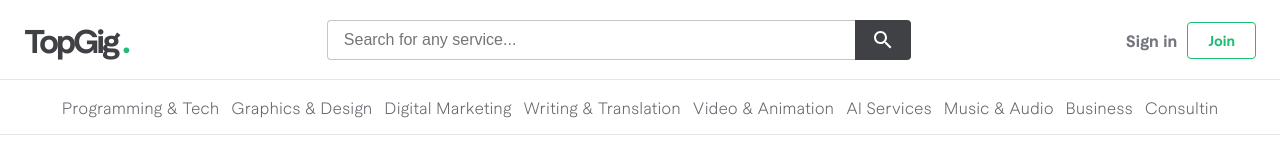
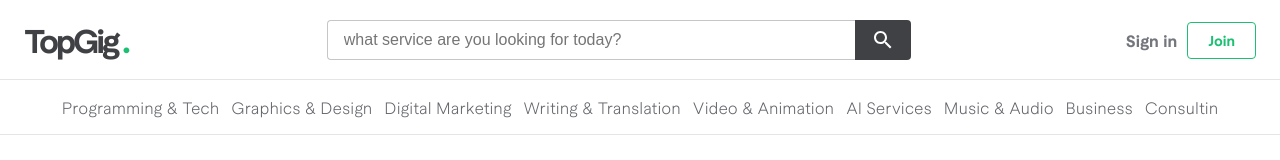
Before and after one commit to nadavbotzer/frontend-gig, a React (Vite) app: page /login/signup in a window 1280 px wide. Shown: the top 160 px of the page. Built offline with nearby package versions, Linux system fonts and the light colour scheme.

Commit message:
Add for SearchBar

```diff
--- a/src/cmps/AppHeader.jsx
+++ b/src/cmps/AppHeader.jsx
@@ -87,7 +87,7 @@ export function AppHeader() {
 
 				{!isInputVisible &&
 					<div className='search-input'>
-						<SearchBar isBtnInline={false} ref={inputRef} />
+						<SearchBar placeholder={'what service are you looking for today?'} isBtnInline={false} ref={inputRef} />
 					</div>}
 				<div className='nav-links'>
 
--- a/src/cmps/Hero.jsx
+++ b/src/cmps/Hero.jsx
@@ -57,11 +57,7 @@ export function Hero() {
             </div>
             <div className='box'>
                 <div ref={inputRef} className='hero-search'>
-                    {/* <input onChange={handleInputChange} value={searchTerm} ref={inputRef} type="search" placeholder='Search for any service...'></input>
-                    <button onClick={onSearchCtg} className='btn-search'>
-                        <SearchIcon />
-                    </button> */}
-                    <SearchBar isBtnInline={true} />
+                    <SearchBar placeholder={'Search for any service...'} isBtnInline={true} />
                 </div>
             </div>
             <section className='hero-imgs'>
--- a/src/cmps/SearchBar.jsx
+++ b/src/cmps/SearchBar.jsx
@@ -2,7 +2,7 @@ import React, { useState } from 'react'
 import { useNavigate } from 'react-router'
 import SearchIcon from '@mui/icons-material/Search'
 
-export function SearchBar({ isBtnInline }) {
+export function SearchBar({ isBtnInline, placeholder }) {
     const navigate = useNavigate()
 
     const [searchTerm, setSearchTerm] = useState('')
@@ -24,7 +24,7 @@ export function SearchBar({ isBtnInline }) {
                 onChange={handleInputChange}
                 value={searchTerm}
                 type="search"
-                placeholder='Search for any service...'>
+                placeholder={placeholder}>
             </input>
             <button
                 onClick={onSearchCtg}
```
